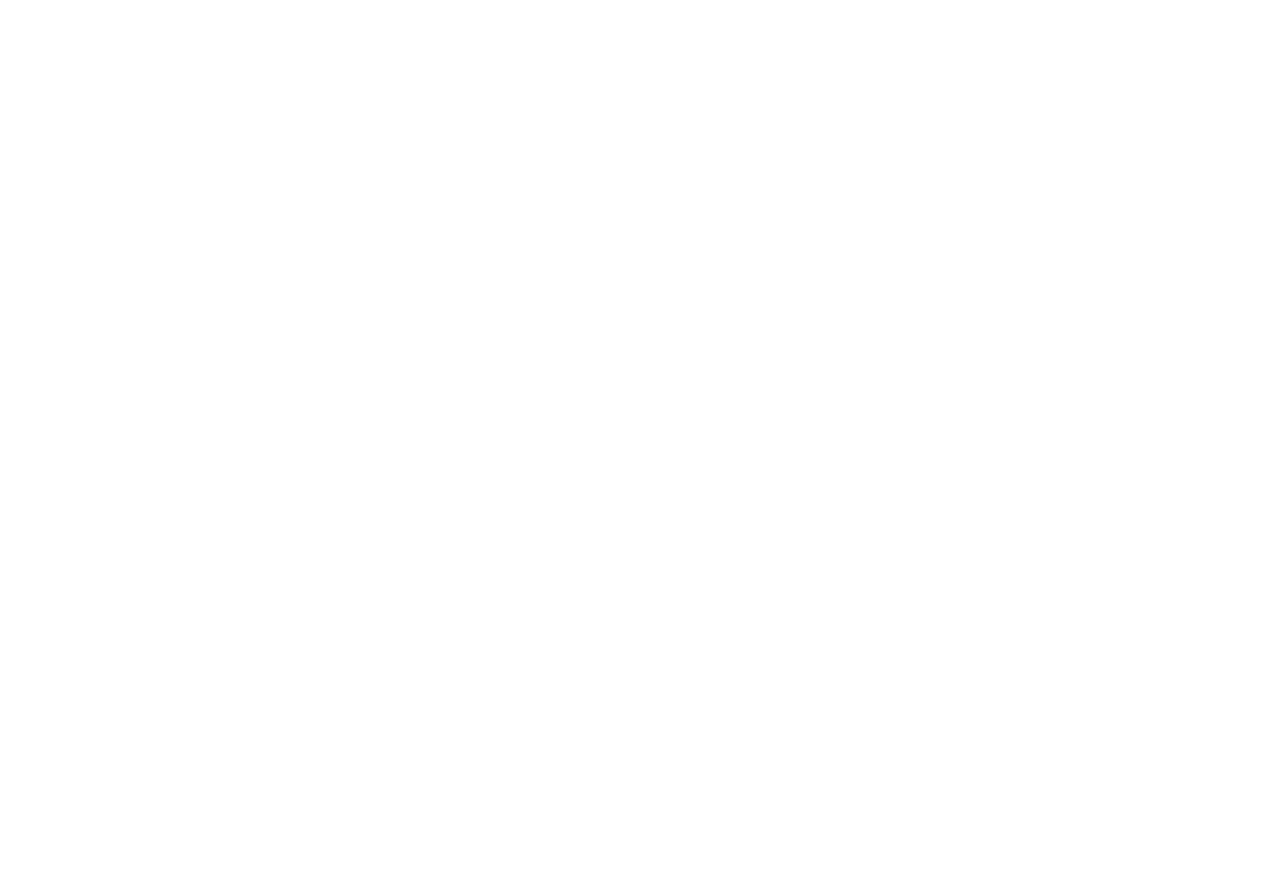
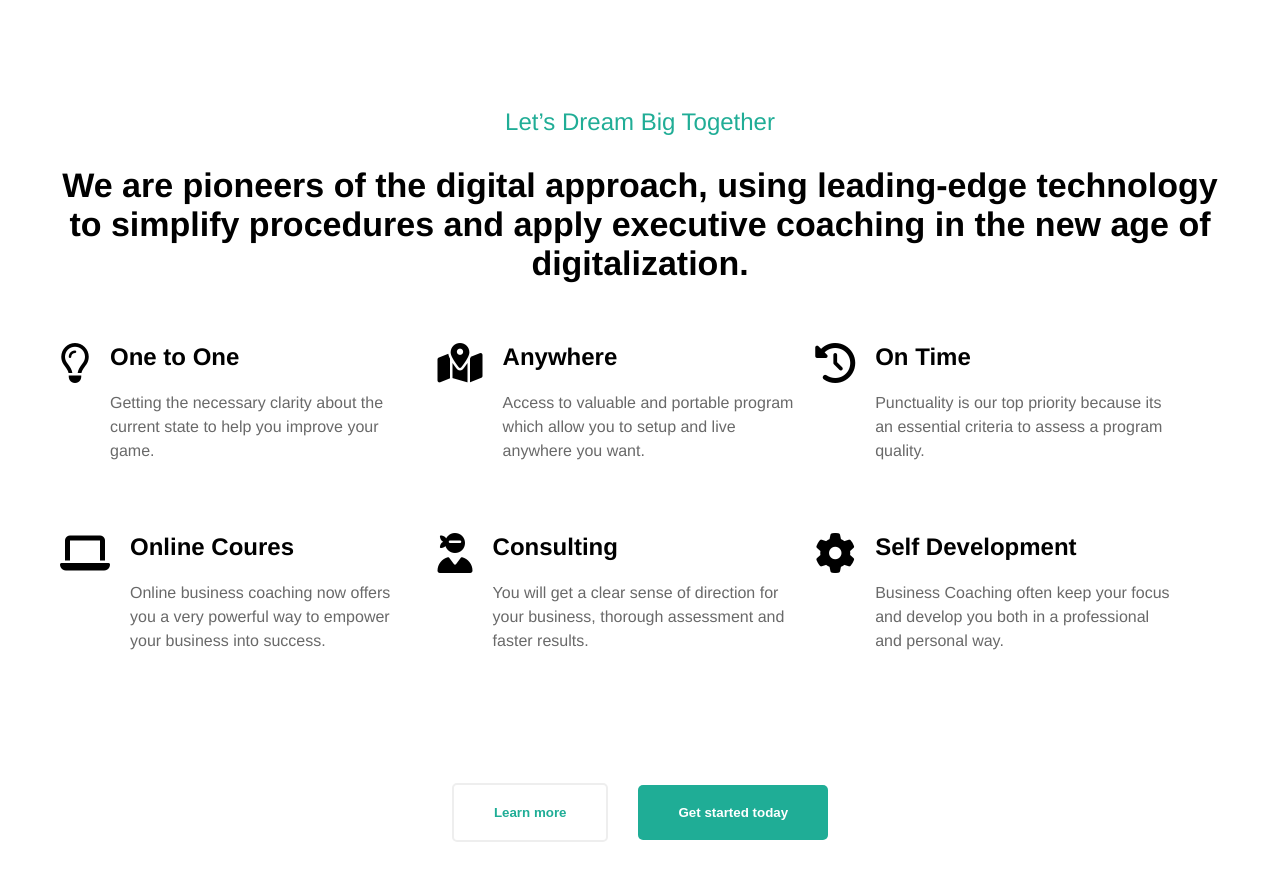
Before and after one commit to albicorra/proj-html-vuejs, a Vue app: page / in a window 1280 px wide. Shown: the part 852-1732 px from the top of the page. Before the commit the page ends 850 px from the top, so only its background shows below. Built offline with nearby package versions, Linux system fonts and the light colour scheme.

Commit message:
sezione 1 main fatta

```diff
--- a/src/App.vue
+++ b/src/App.vue
@@ -26,6 +26,7 @@
 @import '@fortawesome/fontawesome-free/css/all.css';
 @import './assets/scss/common.scss';
 @import './assets/scss/layout.scss';
+@import './assets/scss/mixin.scss';
 
 #app {
   font-family: Avenir, Helvetica, Arial, sans-serif;
--- a/src/assets/scss/layout.scss
+++ b/src/assets/scss/layout.scss
@@ -26,19 +26,3 @@
     width: 1180px;
     margin: 0 auto;
 }
-
-.green-button{
-    border-radius: 5px;
-    background-color: #1FAD96;
-    color: #fff;
-    padding: 20px 40px;
-    font-weight: 700;
-    border: none;
-    transition: 300ms;
-    cursor: pointer;
-}
-
-.green-button:hover{
-    background-color: #3F3A64;
-    color: #fff;
-}
--- /dev/null
+++ b/src/assets/scss/mixin.scss
@@ -0,0 +1,34 @@
+/* button */
+
+.green-button{
+    border-radius: 5px;
+    background-color: #1FAD96;
+    color: #fff;
+    padding: 20px 40px;
+    font-weight: 700;
+    border: none;
+    transition: 300ms;
+    cursor: pointer;
+}
+
+.green-button:hover{
+    background-color: #3F3A64;
+    color: #fff;
+}
+
+/* subtitle */
+.subtitle{
+    color: #20ad96;
+    font-size: 24px;
+    font-weight: 500;
+    margin-bottom: 30px;
+}
+
+/* title */
+.big-title{
+    font-size: 48px;
+    font-weight: 800;
+    line-height: 56px;
+    color: #333333;
+    margin-bottom: 20px;
+}
--- /dev/null
+++ b/src/components/DigitalApproach.vue
@@ -0,0 +1,112 @@
+<template>
+  <div class="container-small section-wrapper">
+
+        <h4 class="subtitle">Let’s Dream Big Together</h4>
+        <h2 class="information-digital">We are pioneers of the digital approach, using leading-edge technology to simplify procedures and apply executive coaching in the new age of digitalization.</h2>
+
+        <div class="card-wrapper">
+
+            <InformationDigitalCard
+            v-for="el in info"
+            :key="el.id"
+            :icon="el.icon"
+            :title="el.title"
+            :text="el.text"/>
+
+        </div>
+        <div class="button-wrapper">
+            <button class="green-button light">Learn more</button>
+            <button class="green-button">Get started today</button>
+        </div>
+    </div>
+</template>
+
+<script>
+import InformationDigitalCard from './InformationDigitalCard.vue'
+
+export default {
+  name: 'DigitalApproach',
+  components: {
+    InformationDigitalCard
+  },
+  data () {
+    return {
+      info: [
+        {
+          title: 'One to One',
+          text: 'Getting the necessary clarity about the current state to help you improve your game.',
+          icon: 'fa-regular fa-lightbulb',
+          id: 1,
+        },
+        {
+          title: 'Anywhere',
+          text: 'Access to valuable and portable program which allow you to setup and live anywhere you want.',
+          icon: 'fa-solid fa-map-location-dot',
+          id: 2,
+        },
+        {
+          title: 'On Time',
+          text: 'Punctuality is our top priority because its an essential criteria to assess a program quality.',
+          icon: 'fa-solid fa-clock-rotate-left',
+          id: 3,
+        },
+        {
+          title: 'Online Coures',
+          text: 'Online business coaching now offers you a very powerful way to empower your business into success.',
+          icon: 'fa-solid fa-laptop',
+          id: 4,
+        },
+        {
+          title: 'Consulting',
+          text: 'You will get a clear sense of direction for your business, thorough assessment and faster results.',
+          icon: 'fa-solid fa-user-ninja',
+          id: 5,
+        },
+        {
+          title: 'Self Development',
+          text: 'Business Coaching often keep your focus and develop you both in a professional and personal way.',
+          icon: 'fa-solid fa-gear',
+          id: 6,
+        }
+      ]
+    }
+  }
+}
+</script>
+
+<style scoped lang="scss">
+    .section-wrapper{
+        display: flex;
+        justify-content: center;
+        align-items: center;
+        flex-direction: column;
+        padding: 110px 0px;
+
+        .information-digital{
+            text-align: center;
+            font-weight: 800;
+            font-size: 34px;
+            margin-bottom: 50px;
+        }
+
+        .card-wrapper{
+            display: flex;
+            flex-wrap: wrap;
+            margin-bottom: 70px;
+        }
+
+        .button-wrapper{
+            display: flex;
+            align-items: center;
+            gap: 30px;
+
+            .green-button.light{
+                background-color: #fff;
+                color: #1FAD96;
+                border: 2px solid #EEEEEE;
+            }
+        }
+
+    }
+
+</style>
--- /dev/null
+++ b/src/components/InformationDigitalCard.vue
@@ -0,0 +1,50 @@
+<template>
+    <div class="information-digital-card">
+        <i :class="icon"></i>
+        <div class="card__text">
+            <h3>{{title}}</h3>
+            <p>{{text}}</p>
+        </div>
+    </div>
+</template>
+
+<script>
+export default {
+  name: 'InformationDigitalCard',
+  props: {
+    title: String,
+    text: String,
+    icon: String,
+  }
+
+}
+</script>
+
+<style scoped lang="scss">
+.information-digital-card{
+    display: flex;
+    gap: 20px;
+    width: 32%;
+    margin-bottom: 50px;
+    padding: 10px;
+
+    i{
+        font-size: 40px;
+    }
+
+    .card__text{
+
+        h3{
+            font-size: 24px;
+            font-weight: 600;
+            margin-bottom: 20px;
+        }
+
+        p{
+            font-size: 16px;
+            color: #696969;
+            line-height: 24px;
+        }
+    }
+}
+</style>
--- a/src/components/JumboHeader.vue
+++ b/src/components/JumboHeader.vue
@@ -2,8 +2,8 @@
   <div class="jumbo-wrapper">
     <div class="container-small jumbo-header">
         <div class="title">
-            <h4>New Challenges, New Skills</h4>
-            <h1>Build your own life coaching buisness</h1>
+            <h4 class="subtitle">New Challenges, New Skills</h4>
+            <h1 class="big-title">Build your own life coaching buisness</h1>
             <p>Whole-Life coaching for committed entrepreneurs</p>
             <button class="green-button">Get started today</button>
         </div>
@@ -31,6 +31,7 @@
     background-repeat: no-repeat;
     background-position: 70% center;
     background-size: auto;
+    margin-top: 80px;
 
 
     .jumbo-header{
@@ -41,21 +42,6 @@
         .title{
             width: 50%;
             padding-right:120px;
-
-            h4{
-                color: #20ad96;
-                font-size: 24px;
-                font-weight: 500;
-                margin-bottom: 20px;
-            }
-
-            h1{
-                font-size: 48px;
-                font-weight: 800;
-                line-height: 56px;
-                color: #333333;
-                margin-bottom: 20px;
-            }
 
             p{
                 font-size: 18px;
--- a/src/components/MyMain.vue
+++ b/src/components/MyMain.vue
@@ -1,13 +1,17 @@
 <template>
   <div>
-
+    <DigitalApproach/>
   </div>
 </template>
 
 <script>
+import DigitalApproach from './DigitalApproach.vue'
+
 export default {
   name: 'MyMain',
-
+  components: {
+    DigitalApproach,
+  }
 }
 </script>
 
--- a/src/components/NavHeader.vue
+++ b/src/components/NavHeader.vue
@@ -78,6 +78,10 @@
     align-items: center;
     height: 80px;
     background-color: #fff;
+    position: fixed;
+    z-index: 5;
+    width: 100%;
+    box-shadow: 0px 15px 20px rgb(0 0 0 / 20%);;
 
     .logo{
       padding: 20px 20px 20px 140px;
@@ -122,7 +126,7 @@
       }
 
       .search-bar{
-        padding: 32px 20px;
+        padding: 31px 20px;
         height: 100%;
         border: none;
         width: 180px;
```
